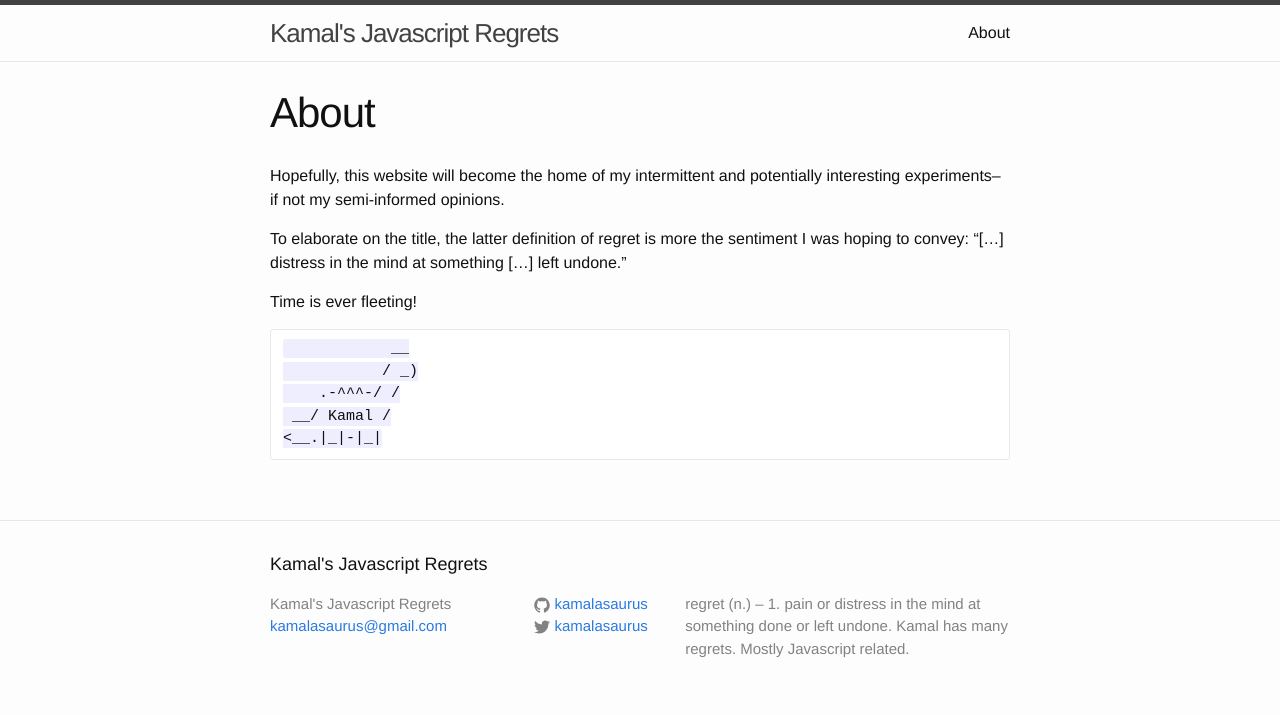
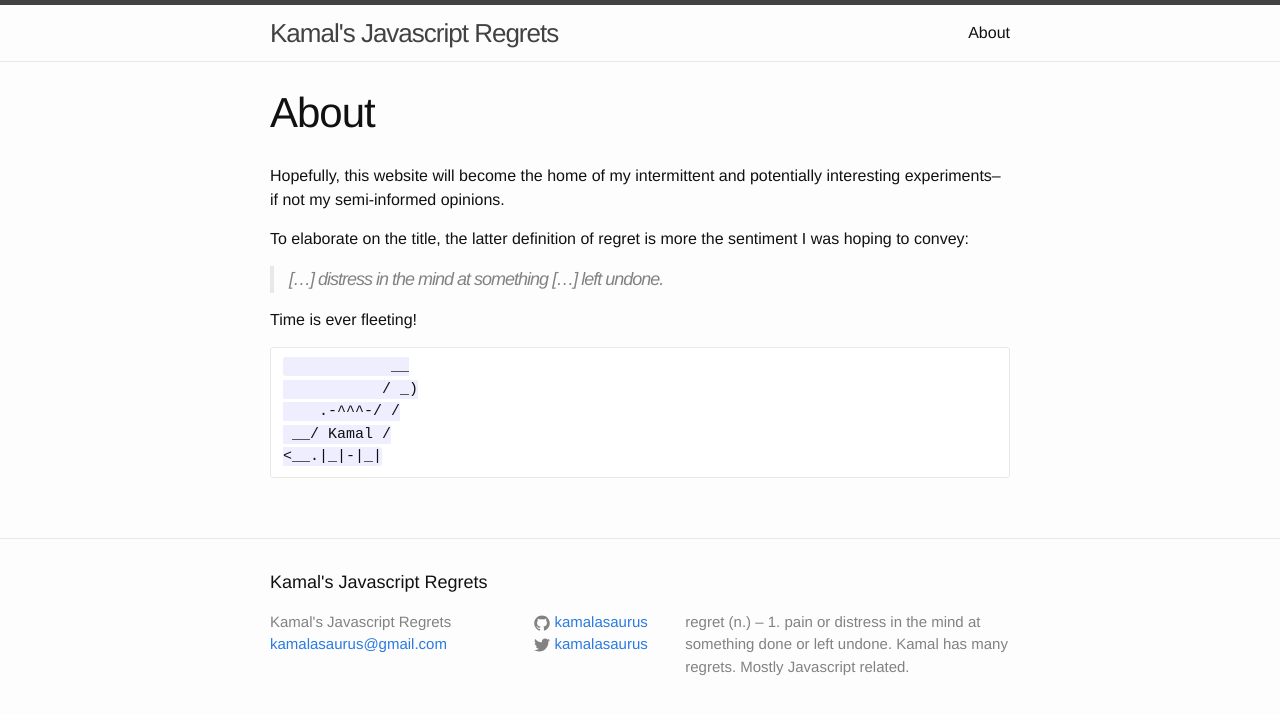
Before and after one commit to kamalasaurus/kamalasaurus.github.io, a Jekyll site: the page built from about.md, in a window 1280 px wide. Shown: the top 715 px of the page. Built offline with Jekyll 4.4.1, drawn with Linux system fonts in a browser that asks for light colours.

Commit message:
blockquote

```diff
--- a/about.md
+++ b/about.md
@@ -6,7 +6,8 @@ permalink: /about/
 
 Hopefully, this website will become the home of my intermittent and potentially interesting experiments– if not my semi-informed opinions.
 
-To elaborate on the title, the latter definition of regret is more the sentiment I was hoping to convey: "[...] distress in the mind at something [...] left undone."
+To elaborate on the title, the latter definition of regret is more the sentiment I was hoping to convey:
+>[...] distress in the mind at something [...] left undone.
 
 Time is ever fleeting!
 
```
